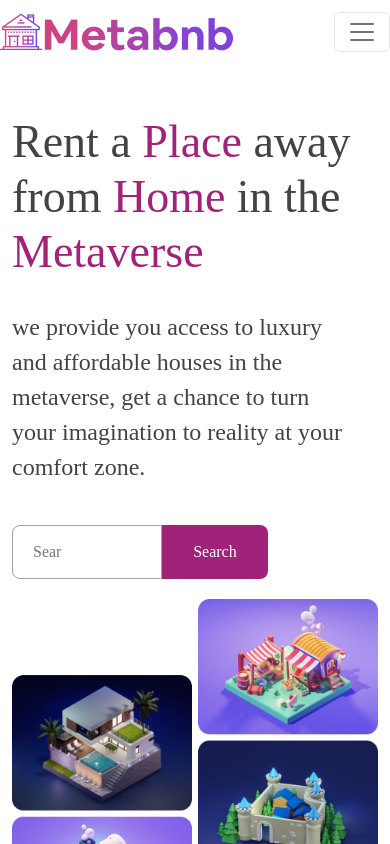
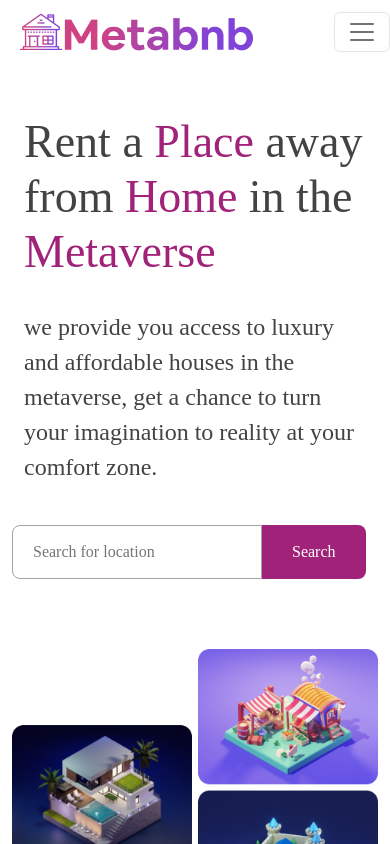
Before and after one commit to Emmaxfans/meta-bnb, a React (Create React App) app: page / in a window 390 px wide. Shown: the top 844 px of the page. Built offline with nearby package versions, Linux system fonts and the light colour scheme.

Commit message:
feat: creating aligning the search input button in the home page

```diff
--- a/src/pages/Body.js
+++ b/src/pages/Body.js
@@ -9,7 +9,7 @@ const Body =() =>{
 <div className='row conx-1'>
 
     <div className="col-lg-7 md-6 sm-6">
-     <div className="home-heading">
+     <div className="container home-heading">
        <h1 className="home-heading-h1">Rent a <span className="heading-text">Place</span> away from <span className="heading-text">Home</span> in the{" "}
          <span className="heading-text">Metaverse</span>
        </h1>
@@ -32,12 +32,12 @@ const Body =() =>{
 
     <div className='conx'>
 
-            <img className='mb' src='../images/mbtoken.png' alt='mbtoken' />
+            <img className='mb img-fluid' src='../images/mbtoken.png' alt='mbtoken' />
 
 
-            <img className='' src='../images/metamaskbnb.png' alt='metamask' />
+            <img className='img-fluid' src='../images/metamaskbnb.png' alt='metamask' />
 
-            <img className='' src='../images/openbnb.png' alt='opensea' />
+            <img className='img-fluid' src='../images/openbnb.png' alt='opensea' />
     </div>
 
     <div className=''>
--- a/src/pages/Home.css
+++ b/src/pages/Home.css
@@ -124,7 +124,7 @@ background: linear-gradient(90deg, #A02279 11.45%, #A02279 11.45%);
   background: rgba(247, 247, 247, 0.1);
   border: 1px solid #a3a3a3;
   border-radius: 8px 0px 0px 8px;
-  width: 100%;
+  width: 300px;
   height: 100%;
   padding-right: 100px;
   padding-left: 20px;
@@ -145,7 +145,7 @@ padding-right: 100px;
   box-sizing: border-box;
   background: linear-gradient(90deg, #A02279 11.45%, #A02279 11.46%);
   border-radius: 0px 8px 8px 0px;
-  width: 400px;
+  width: 150px;
   padding: 15px;
   text-decoration: none;
   text-align: center;
@@ -270,7 +270,7 @@ padding: 13px 44px;
   .conx img{
     max-width: 200px;
     width: 100px;
-    height: 30px;
+    height: 25px;
     /* margin-top: 30px; */
   }
 
@@ -285,4 +285,32 @@ padding: 13px 44px;
     width: 100%;
   }
 
+  .input-search {
+    /* box-sizing: border-box; */
+    /* background: rgba(247, 247, 247, 0.1); */
+    /* border: 1px solid #a3a3a3; */
+    /* border-radius: 8px 0px 0px 8px; */
+    width: 250px;
+    /* height: 250px; */
+    padding-right: 100px;
+    padding-left: 20px;
+  }
+
+
+  .search-bar-a {
+    box-sizing: border-box;
+    background: linear-gradient(90deg, #A02279 11.45%, #A02279 11.46%);
+    border-radius: 0px 8px 8px 0px;
+    width: 150px;
+    padding: 15px 30px;
+    text-decoration: none;
+    text-align: center;
+    color: white;
+    height: 100%;
+  }
+
+  .search-bar{
+    margin-bottom: 70px;
+  }
+
 }
--- a/src/pages/Navbar.css
+++ b/src/pages/Navbar.css
@@ -86,4 +86,8 @@
         padding-left: 15px;
     }
 
+    .img1a{
+        padding-left: 20px;
+    }
+
 }
```
